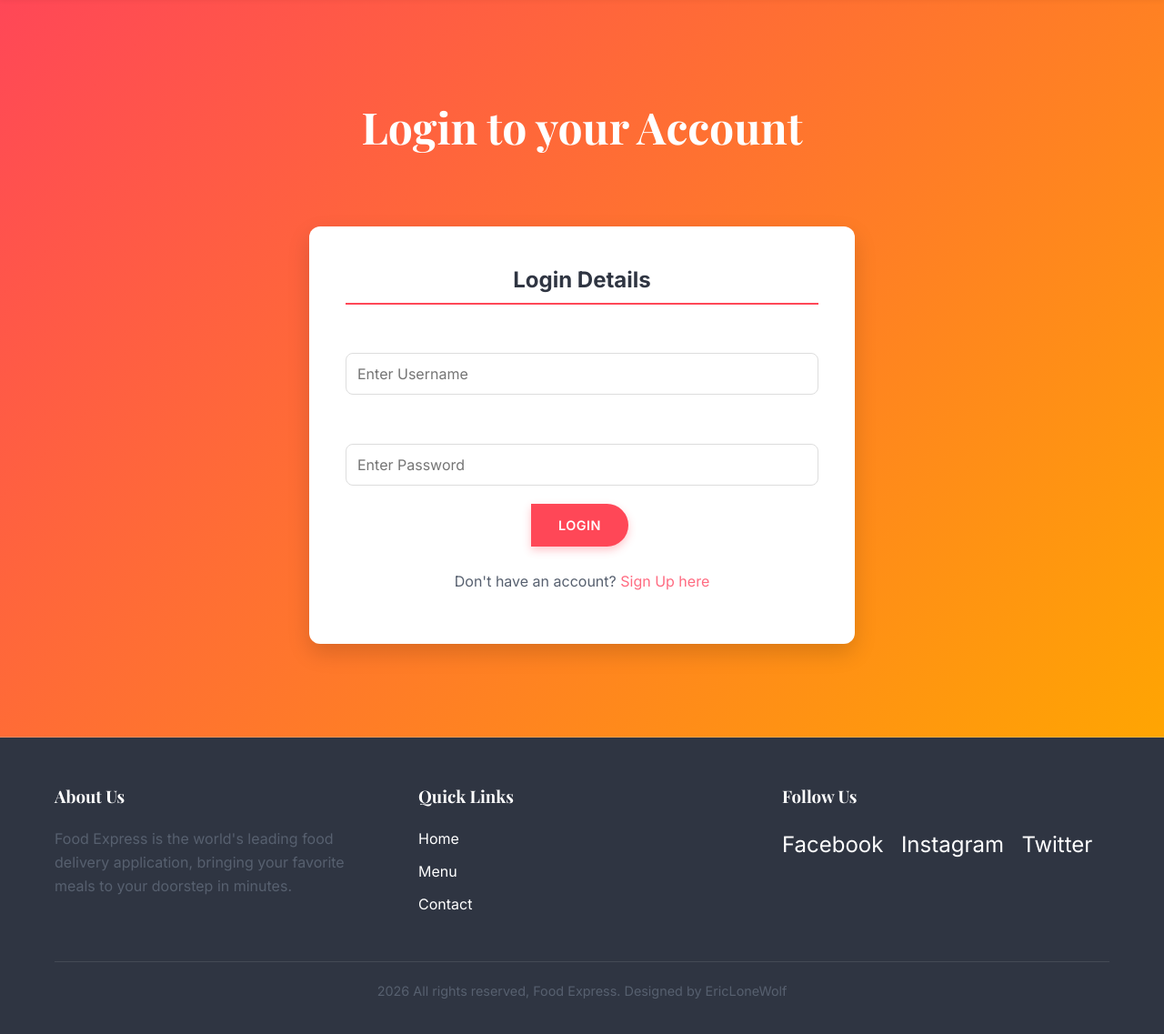
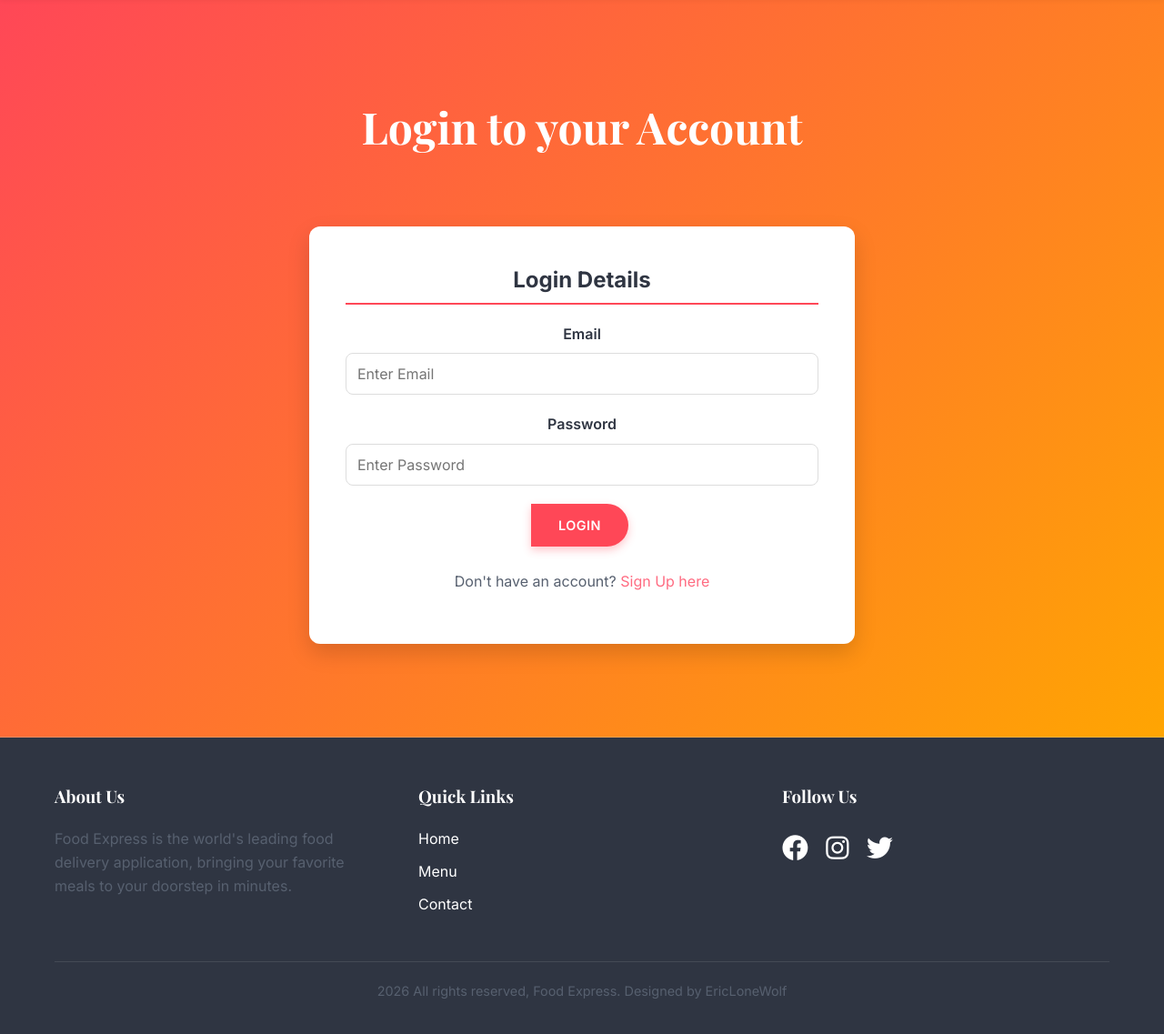
Before and after one commit to EricLoneWolf256/food_express, a PHP site: page /Food_Express/login.php in a window 1280 px wide. Shown: the part 75-1212 px from the top of the page at 91% size. Run offline with PHP 8.4, Linux system fonts and the light colour scheme; some libraries are stand-ins or nearby versions.

Commit message:
UI improvements and bug fixes
- Added Font Awesome icons to footer social links
- Enhanced button styling with .btn-danger class
- Improved form styling with better color visibility
- Fixed login form to use email instead of username
- Updated error message text in signup page
- Enhanced social links with hover effects
- Improved table styling in cart and orders pages
- Added type casting to revenue calculation in reports

```diff
--- a/admin/reports.php
+++ b/admin/reports.php
@@ -13,7 +13,7 @@
                 $row = mysqli_fetch_assoc($res);
                 $total_revenue = $row['Total'];
             ?>
-            <h1>$<?php echo round($total_revenue, 2); ?></h1>
+            <h1>$<?php echo round((float)$total_revenue, 2); ?></h1>
             <br />
             Total Revenue (Delivered)
         </div>
--- a/assets/css/style.css
+++ b/assets/css/style.css
@@ -340,6 +340,19 @@ a {
 }
 
 /* --- Forms & Order --- */
+
+.btn-danger {
+    background: var(--danger);
+    color: var(--white);
+    box-shadow: 0 4px 10px rgba(255, 71, 87, 0.3);
+}
+
+.btn-danger:hover {
+    background: #e04050;
+    transform: translateY(-2px);
+    box-shadow: 0 6px 15px rgba(255, 71, 87, 0.4);
+}
+
 .order {
     max-width: 600px;
     margin: 0 auto;
@@ -347,6 +360,8 @@ a {
     padding: 40px;
     border-radius: var(--radius-md);
     box-shadow: var(--shadow-lg);
+    color: var(--text-dark);
+    /* Fix invisible text */
 }
 
 fieldset {
@@ -417,9 +432,19 @@ textarea {
     margin-bottom: 10px;
 }
 
+
+
 .social-links a {
-    font-size: 1.5rem;
+    font-size: 1.8rem;
     margin-right: 15px;
+    color: var(--white);
+    transition: all 0.3s ease;
+    display: inline-block;
+}
+
+.social-links a:hover {
+    color: var(--primary-color);
+    transform: translateY(-3px);
 }
 
 .copyright {
@@ -431,21 +456,25 @@ textarea {
 
 /* --- Utility Messages --- */
 .success {
-    background: rgba(46, 213, 115, 0.1);
+    background: var(--white);
     color: var(--success);
     padding: 15px;
     border-radius: var(--radius-sm);
     border: 1px solid var(--success);
     margin-bottom: 20px;
+    font-weight: 600;
+    box-shadow: var(--shadow-sm);
 }
 
 .error {
-    background: rgba(255, 71, 87, 0.1);
+    background: var(--white);
     color: var(--danger);
     padding: 15px;
     border-radius: var(--radius-sm);
     border: 1px solid var(--danger);
     margin-bottom: 20px;
+    font-weight: 600;
+    box-shadow: var(--shadow-sm);
 }
 
 /* --- Responsive --- */
--- a/cart.php
+++ b/cart.php
@@ -5,12 +5,13 @@
         border-collapse: collapse;
     }
     .tbl-cart th{
-        border-bottom: 1px solid white;
+        border-bottom: 1px solid #ddd;
         padding: 1%;
         text-align: left;
     }
     .tbl-cart td{
         padding: 1%;
+        color: black;
     }
 </style>
 
--- a/login.php
+++ b/login.php
@@ -24,8 +24,8 @@
             <form action="" method="POST" class="order">
                 <fieldset>
                     <legend>Login Details</legend>
-                    <div class="order-label">Username</div>
-                    <input type="text" name="username" placeholder="Enter Username" class="input-responsive" required>
+                    <div class="order-label">Email</div>
+                    <input type="email" name="email" placeholder="Enter Email" class="input-responsive" required>
 
                     <div class="order-label">Password</div>
                     <input type="password" name="password" placeholder="Enter Password" class="input-responsive" required>
@@ -38,10 +38,10 @@
 
             <?php
                 if(isset($_POST['submit'])) {
-                    $username = mysqli_real_escape_string($conn, $_POST['username']);
+                    $email = mysqli_real_escape_string($conn, $_POST['email']);
                     $password = mysqli_real_escape_string($conn, $_POST['password']);
 
-                    $sql = "SELECT * FROM tbl_users WHERE username='$username'";
+                    $sql = "SELECT * FROM tbl_users WHERE email='$email'";
                     $res = mysqli_query($conn, $sql);
 
                     $count = mysqli_num_rows($res);
@@ -52,7 +52,7 @@
 
                         if(password_verify($password, $db_password)) {
                             $_SESSION['login'] = "<div class='success'>Login Successful.</div>";
-                            $_SESSION['user'] = $username;
+                            $_SESSION['user'] = $row['username']; // Keep username for session continuity
                             $_SESSION['user_id'] = $row['id'];
 
                             // Check if cart is not empty, redirect to checkout
@@ -62,11 +62,11 @@
                                 header('location:'.SITEURL);
                             }
                         } else {
-                            $_SESSION['login'] = "<div class='error'>Username or Password did not match.</div>";
+                            $_SESSION['login'] = "<div class='error'>Email or Password did not match.</div>";
                             header('location:'.SITEURL.'login.php');
                         }
                     } else {
-                        $_SESSION['login'] = "<div class='error'>Username or Password did not match.</div>";
+                        $_SESSION['login'] = "<div class='error'>Email or Password did not match.</div>";
                         header('location:'.SITEURL.'login.php');
                     }
                 }
--- a/my-orders.php
+++ b/my-orders.php
@@ -11,7 +11,7 @@
         <h2 class="text-center text-white">My Orders</h2>
         <br>
 
-        <table class="tbl-full" style="background-color: white; border-radius: 10px; overflow: hidden; padding: 2%;">
+        <table class="tbl-full" style="background-color: white; border-radius: 10px; overflow: hidden; padding: 2%; color: black;">
             <tr style="background-color: black; color: white;">
                 <th style="padding: 10px;">Order #</th>
                 <th style="padding: 10px;">Date</th>
--- a/partials-front/footer.php
+++ b/partials-front/footer.php
@@ -16,9 +16,9 @@
                 <div class="footer-section">
                     <h3>Follow Us</h3>
                     <div class="social-links">
-                        <a href="#">Facebook</a>
-                        <a href="#">Instagram</a>
-                        <a href="#">Twitter</a>
+                        <a href="#"><i class="fa-brands fa-facebook"></i></a>
+                        <a href="#"><i class="fa-brands fa-instagram"></i></a>
+                        <a href="#"><i class="fa-brands fa-twitter"></i></a>
                     </div>
                 </div>
             </div>
--- a/partials-front/menu.php
+++ b/partials-front/menu.php
@@ -5,6 +5,8 @@
     <meta charset="UTF-8">
     <meta name="viewport" content="width=device-width, initial-scale=1.0">
     <title>Food Express</title>
+    <!-- Font Awesome -->
+    <link rel="stylesheet" href="https://cdnjs.cloudflare.com/ajax/libs/font-awesome/6.4.2/css/all.min.css" integrity="sha512-z3gLpd7yknf1YoNbCzqRKc4qyor8gaKU1qmn+CShxbuBusANI9QpRohGBreCFkKxLhei6S9CQXFEbbKuqLg0DA==" crossorigin="anonymous" referrerpolicy="no-referrer" />
     <link rel="stylesheet" href="assets/css/style.css">
 </head>
 <body>
--- a/signup.php
+++ b/signup.php
@@ -67,7 +67,7 @@
                         $_SESSION['signup'] = "<div class='success'>Registration Successful. Please Login.</div>";
                         header('location:'.SITEURL.'login.php');
                     } else {
-                        $_SESSION['signup'] = "<div class='error'>Failed to Register. Username may be taken.</div>";
+                        $_SESSION['signup'] = "<div class='error'>Failed to Register. Username or Email may be taken.</div>";
                         header('location:'.SITEURL.'signup.php');
                     }
                 }
```
